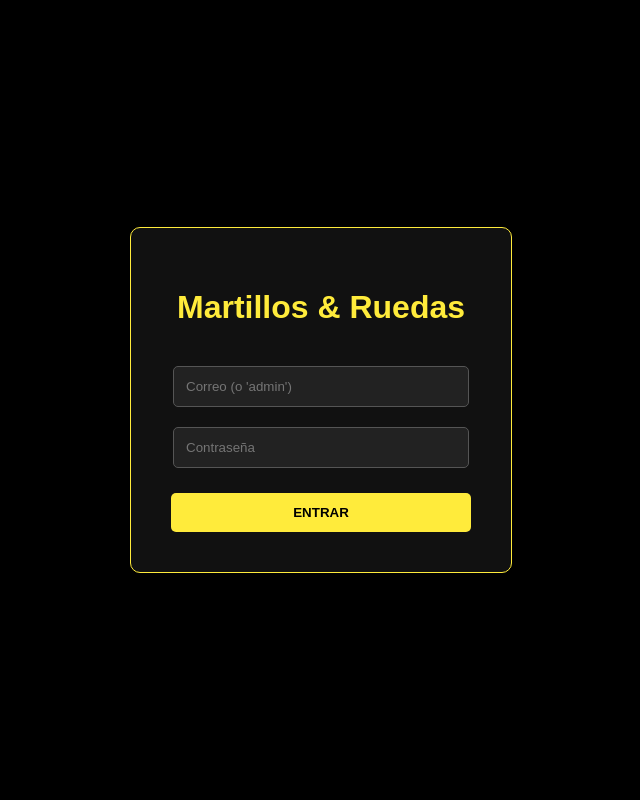
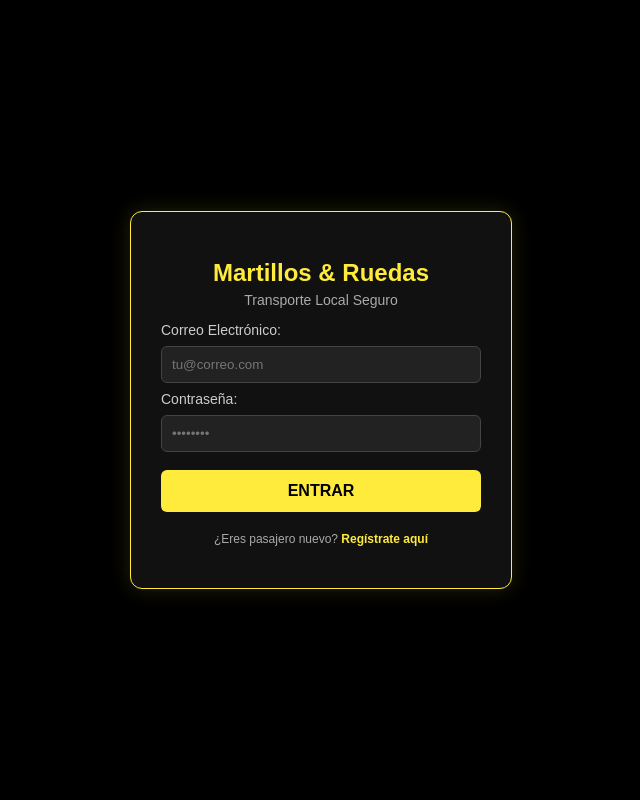
Before and after one commit to martillosiruedasprint-cell/martillos_web, a Flask app: page /login in a window 1280 px wide. Shown: the whole page, without its empty margins (319-959 px from the left). Run offline with Flask 3, Linux system fonts and the light colour scheme; data comes from the database, SQL or seed files in the repository.

Commit message:
login.html

```diff
--- a/templates/login.html
+++ b/templates/login.html
@@ -2,23 +2,160 @@
 <html lang="es">
 <head>
     <meta charset="UTF-8">
-    <title>Acceso | Martillos & Ruedas</title>
+    <meta name="viewport" content="width=device-width, initial-scale=1.0">
+    <title>Iniciar Sesión | Martillos & Ruedas</title>
     <style>
-        body { background-color: #000; color: #fff; font-family: sans-serif; display: flex; justify-content: center; align-items: center; height: 100vh; margin: 0; }
-        .login-box { background: #111; padding: 40px; border-radius: 10px; border: 1px solid #ffeb3b; text-align: center; width: 300px; }
-        h1 { color: #ffeb3b; margin-bottom: 30px; }
-        input { width: 90%; padding: 12px; margin: 10px 0; border-radius: 5px; border: 1px solid #555; background: #222; color: #fff; }
-        .btn { background: #ffeb3b; color: #000; font-weight: bold; border: none; padding: 12px; width: 100%; border-radius: 5px; cursor: pointer; text-transform: uppercase; margin-top: 15px; }
+        body {
+            background: #000;
+            color: #fff;
+            font-family: sans-serif;
+            display: flex;
+            justify-content: center;
+            align-items: center;
+            height: 100vh;
+            margin: 0;
+            overflow: hidden;
+        }
+
+        /* Video de Introducción / Splash Screen */
+        #splash-screen {
+            position: fixed;
+            top: 0;
+            left: 0;
+            width: 100vw;
+            height: 100vh;
+            background: #000;
+            z-index: 9999;
+            display: flex;
+            justify-content: center;
+            align-items: center;
+            transition: opacity 0.8s ease;
+        }
+        #splash-screen video {
+            width: 100%;
+            height: 100%;
+            object-fit: cover;
+        }
+        .btn-omitir {
+            position: absolute;
+            bottom: 30px;
+            right: 30px;
+            background: rgba(255,255,255,0.2);
+            color: #fff;
+            border: 1px solid #fff;
+            padding: 8px 15px;
+            cursor: pointer;
+            border-radius: 4px;
+            font-size: 12px;
+        }
+
+        /* Contenedor del Formulario */
+        .login-box {
+            background: #111;
+            padding: 30px;
+            border-radius: 12px;
+            border: 1px solid #ffeb3b;
+            width: 320px;
+            text-align: center;
+            box-shadow: 0 0 20px rgba(255, 235, 59, 0.15);
+        }
+
+        /* Imagen Principal Dinámica */
+        .logo-img {
+            max-width: 120px;
+            margin-bottom: 15px;
+            border-radius: 8px;
+        }
+
+        .input-field {
+            width: 100%;
+            padding: 10px;
+            margin: 8px 0;
+            background: #222;
+            border: 1px solid #444;
+            color: #fff;
+            border-radius: 6px;
+            box-sizing: border-box;
+        }
+        .input-field:focus {
+            border-color: #ffeb3b;
+            outline: none;
+        }
+        .btn-submit {
+            width: 100%;
+            padding: 12px;
+            background: #ffeb3b;
+            color: #000;
+            border: none;
+            font-weight: bold;
+            font-size: 16px;
+            cursor: pointer;
+            border-radius: 6px;
+            margin-top: 10px;
+        }
     </style>
 </head>
 <body>
+
+    <!-- PANTALLA DE INTRO (VIDEO) -->
+    {% if config.video %}
+    <div id="splash-screen">
+        <video id="intro-video" autoplay muted playsinline>
+            <source src="{{ url_for('static', filename='uploads/' + config.video) }}" type="video/mp4">
+        </video>
+        <button class="btn-omitir" onclick="finalizarIntro()">Omitir Intro ✕</button>
+    </div>
+    {% endif %}
+
+    <!-- CONTENEDOR PRINCIPAL DE LOGIN -->
     <div class="login-box">
-        <h1>Martillos & Ruedas</h1>
-        <form action="/login" method="POST">
-            <input type="text" name="email" placeholder="Correo (o 'admin')" required>
-            <input type="password" name="password" placeholder="Contraseña" required>
-            <button type="submit" class="btn">Entrar</button>
+        <!-- Muestra la imagen animada subida por el admin o un texto si está vacío -->
+        {% if config.imagen %}
+            <img src="{{ url_for('static', filename='uploads/' + config.imagen) }}" class="logo-img" alt="Logo">
+        {% else %}
+            <h1 style="color:#ffeb3b; font-size:24px; margin-bottom:5px;">Martillos & Ruedas</h1>
+        {% endif %}
+
+        <h3 style="color:#aaa; margin-top:0; font-weight:normal; font-size:14px;">Transporte Local Seguro</h3>
+
+        <form method="POST">
+            <div style="text-align:left; font-size:14px; color:#ccc;">
+                Correo Electrónico:<br>
+                <input type="email" name="email" required class="input-field" placeholder="tu@correo.com"><br>
+                Contraseña:<br>
+                <input type="password" name="password" required class="input-field" placeholder="••••••••"><br>
+            </div>
+            <button type="submit" class="btn-submit">ENTRAR</button>
+            <p style="font-size:12px; margin-top:20px; color:#aaa;">
+                ¿Eres pasajero nuevo? <a href="/registro_pasajero" style="color:#ffeb3b; text-decoration:none; font-weight:bold;">Regístrate aquí</a>
+            </p>
         </form>
     </div>
+
+    <script>
+        const video = document.getElementById('intro-video');
+        const splash = document.getElementById('splash-screen');
+
+        if (video) {
+            // Cuando termine el video de forma natural, oculta la intro
+            video.onended = function() {
+                finalizarIntro();
+            };
+        }
+
+        function finalizarIntro() {
+            if (splash) {
+                splash.style.opacity = '0';
+                setTimeout(() => {
+                    splash.style.display = 'none';
+                }, 800);
+            }
+        }
+
+        // Resguardo: si por alguna razón el video no carga, no bloquear al usuario
+        setTimeout(() => {
+            finalizarIntro();
+        }, 6000); // Límite máximo automático de 6 segundos
+    </script>
 </body>
 </html>
```
